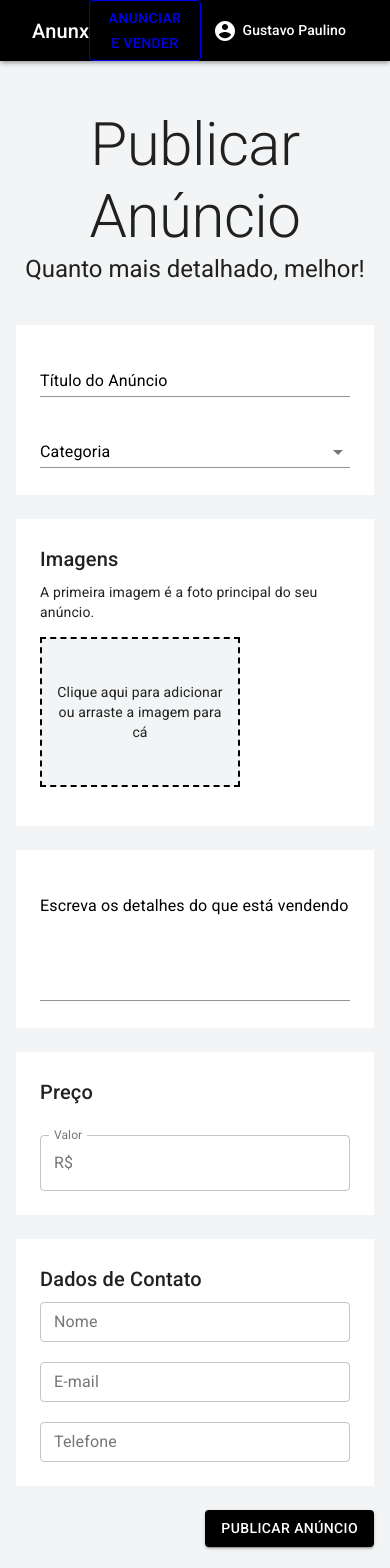
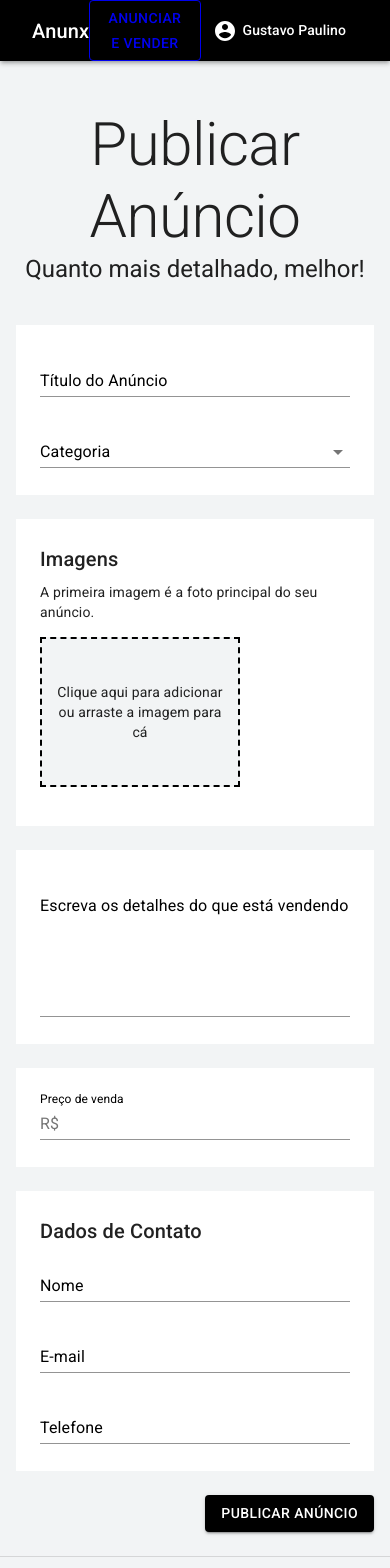
Before and after one commit to gustavopln/Anunx, a Next.js app: page /user/publish in a window 390 px wide. Shown: the top 1568 px of the page. Built offline with nearby package versions, Linux system fonts and the light colour scheme.

Commit message:
validação dos campos price, name, email e phone

```diff
--- a/pages/user/publish.js
+++ b/pages/user/publish.js
@@ -97,6 +97,10 @@
     description: yup.string()
         .min(50, 'Escreva uma descrição com pelo menos 50 caracteres')
         .required('Campo obrigatório'),
+    price: yup.number().required('Campo obrigatório'),
+    email: yup.string().email('Digite um e-mail válido').required('Campo obrigatório'),
+    name: yup.string().required('Campo obrigatório'),
+    phone: yup.number().required('Campo obrigatório'),
 })
 
 const handleChangeCategory = () => ({
@@ -136,6 +140,10 @@
                     title: '',
                     category: '',
                     description: '',
+                    price: '',
+                    email: '',
+                    phone: '',
+                    name: ''
                 }}
                 validationSchema={validationSchema}
                 onSubmit={(values) => {
@@ -261,10 +269,12 @@
                                     <Box className={classes.box}>
                                         <FormControl error={errors.description} fullWidth>
                                             <InputLabel className={classes.inputLabel}>Escreva os detalhes do que está vendendo</InputLabel>
-                                            <TextField
+                                            <Input
                                                 name="description"
                                                 multiline
                                                 rows={6}
+                                                variant="outlined"
+                                                onChange={handleChange}
                                             />
                                             <FormHelperText>
                                                 {errors.description}
@@ -275,20 +285,18 @@
 
                                 <Container maxWidth="md" className={classes.boxContainer}>
                                     <Box className={classes.box}>
-                                        <Typography component="h6" variant="h6" color="textPrimary" gutterBottom>
-                                            Preço
-                                        </Typography>
-                                        <br />
-                                        {/* FormControl para criar um campo com por exemplo o R$, para isso também é preciso o InputAdornment */}
-                                        <FormControl fullWidth variant="outlined">
-                                            <InputLabel>Valor</InputLabel>
-                                            <OutlinedInput
-                                                onChange={() => {}}
+                                        <FormControl error={errors.price} fullWidth>
+                                            <InputLabel className={classes.inputLabel}>Preço de venda</InputLabel>
+                                            <Input
+                                                name="price"
+                                                variant="outlined"
+                                                onChange={handleChange}
                                                 startAdornment={<InputAdornment position="start">R$</InputAdornment>}
-                                                labelWidth={40}
                                             />
+                                            <FormHelperText>
+                                                {errors.price}
+                                            </FormHelperText>
                                         </FormControl>
-
                                     </Box>
                                 </Container>
 
@@ -297,26 +305,44 @@
                                         <Typography component="h6" variant="h6" color="textPrimary" gutterBottom>
                                             Dados de Contato
                                         </Typography>
-                                        <TextField
-                                            label="Nome"
-                                            variant="outlined"
-                                            size="small"
-                                            fullWidth
-                                        />
+
+                                        <FormControl error={errors.name} fullWidth>
+                                            <InputLabel className={classes.inputLabel}>Nome</InputLabel>
+                                            <Input
+                                                name="name"
+                                                value={values.name}
+                                                onChange={handleChange}
+                                            />
+                                            <FormHelperText>
+                                                { errors.name }
+                                            </FormHelperText>
+                                        </FormControl>
                                         <br /><br />
-                                        <TextField
-                                            label="E-mail"
-                                            variant="outlined"
-                                            size="small"
-                                            fullWidth
-                                        />
+
+                                        <FormControl error={errors.email} fullWidth>
+                                            <InputLabel className={classes.inputLabel}>E-mail</InputLabel>
+                                            <Input
+                                                name="email"
+                                                value={values.email}
+                                                onChange={handleChange}
+                                            />
+                                            <FormHelperText>
+                                                { errors.email }
+                                            </FormHelperText>
+                                        </FormControl>
                                         <br /><br />
-                                        <TextField
-                                            label="Telefone"
-                                            variant="outlined"
-                                            size="small"
-                                            fullWidth
-                                        />
+
+                                        <FormControl error={errors.phone} fullWidth>
+                                            <InputLabel className={classes.inputLabel}>Telefone</InputLabel>
+                                            <Input
+                                                name="phone"
+                                                value={values.phone}
+                                                onChange={handleChange}
+                                            />
+                                            <FormHelperText>
+                                                { errors.phone }
+                                            </FormHelperText>
+                                        </FormControl>
                                     </Box>
                                 </Container>
 
```
